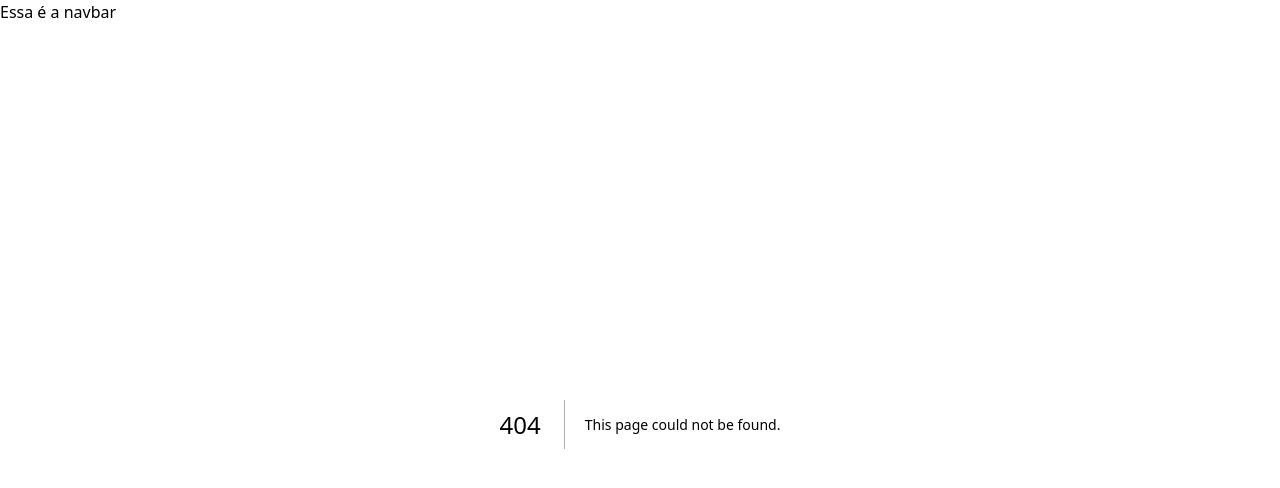
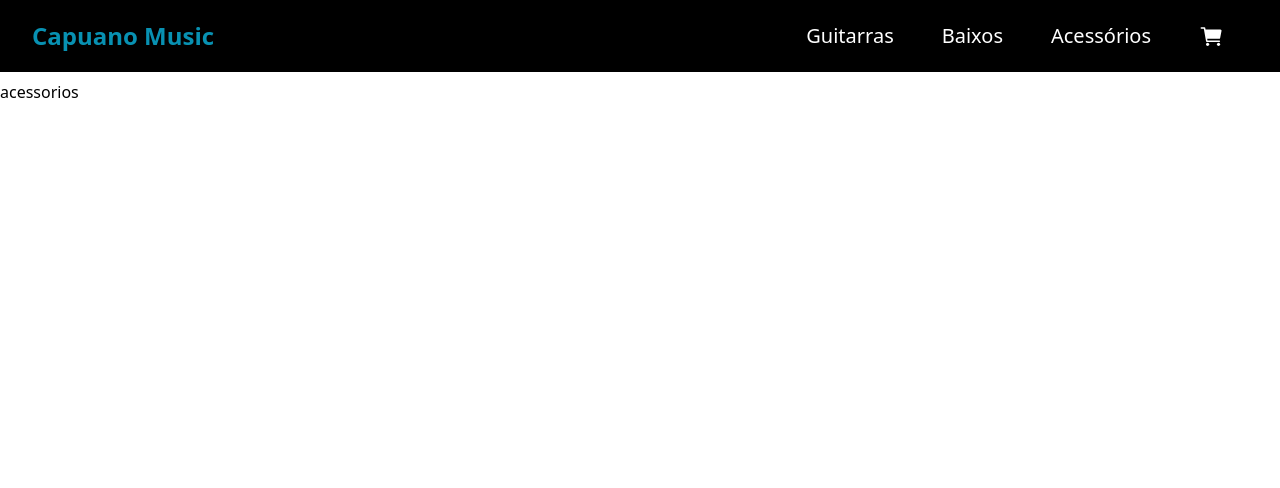
Before and after one commit to pvcapuano/capuano-music, a Next.js app in the folder front/: page /accessories in a window 1280 px wide. Before the commit this address had no page. Shown: the top 488 px of the page. Built offline with nearby package versions, Linux system fonts and the light colour scheme.

Commit message:
feat: create navbar component

```diff
--- a/front/package.json
+++ b/front/package.json
@@ -15,6 +15,7 @@
     "next": "13.3.1",
     "react": "18.2.0",
     "react-dom": "18.2.0",
+    "react-icons": "^4.8.0",
     "typescript": "5.0.4"
   },
   "devDependencies": {
--- a/front/src/Layout/layout.tsx
+++ b/front/src/Layout/layout.tsx
@@ -2,14 +2,14 @@ import Navbar from "@/components/Navbar";
 import { ReactNode } from "react";
 
 interface LayoutProps {
-  children?: JSX.Element;
+  children?: ReactNode;
 }
 
 const Layout = ({ children }: LayoutProps) => {
   return (
     <>
       <Navbar />
-      <main>{children}</main>
+      <main className="mt-20">{children}</main>
     </>
   );
 };
--- a/front/src/components/Navbar/index.tsx
+++ b/front/src/components/Navbar/index.tsx
@@ -1,11 +1,75 @@
-import React from "react";
+import Image from "next/image";
+import Link from "next/link";
+import { useState } from "react";
+import { IoCloseSharp, IoMenu, IoCart } from "react-icons/io5";
 
-const Navbar = () => {
+function NavBar() {
+  const [navbar, setNavbar] = useState(false);
   return (
     <div>
-      <h1>Essa é a navbar</h1>
+      <nav className="w-full bg-black fixed top-0 left-0 right-0 z-10">
+        <div className="justify-between px-4 mx-auto lg:max-w-7xl md:items-center md:flex md:px-8">
+          <div>
+            <div className="flex items-center justify-between py-3 md:py-5 md:block">
+              {/* LOGO */}
+              <Link href="/">
+                <h2 className="text-2xl text-cyan-600 font-bold ">
+                  Capuano Music
+                </h2>
+              </Link>
+              {/* HAMBURGER BUTTON FOR MOBILE */}
+              <div className="md:hidden">
+                <button
+                  className="p-2 text-cyan-600 rounded-md outline-none focus:border-gray-200 "
+                  onClick={() => setNavbar(!navbar)}
+                >
+                  {navbar ? (
+                    <IoCloseSharp width={30} height={30} />
+                  ) : (
+                    <IoMenu
+                      width={30}
+                      height={30}
+                      className=" active:border-none"
+                    />
+                  )}
+                </button>
+              </div>
+            </div>
+          </div>
+          <div>
+            <div
+              className={`flex-1 justify-self-center pb-3 mt-8 md:block md:pb-0 md:mt-0 ${
+                navbar ? "p-12 md:p-0 block" : "hidden"
+              }`}
+            >
+              <ul className="h-screen md:h-auto items-center justify-center md:flex ">
+                <li className=" text-xl text-white py-2 md:px-6 text-center border-b-2 md:border-b-0  hover:bg-cyan-600  border-cyan-600  md:hover:text-cyan-600 md:hover:bg-transparent">
+                  <Link href="/guitars" onClick={() => setNavbar(!navbar)}>
+                    Guitarras
+                  </Link>
+                </li>
+                <li className=" text-xl text-white py-2 px-6 text-center  border-b-2 md:border-b-0  hover:bg-cyan-600  border-cyan-600  md:hover:text-cyan-600 md:hover:bg-transparent">
+                  <Link href="/basses" onClick={() => setNavbar(!navbar)}>
+                    Baixos
+                  </Link>
+                </li>
+                <li className=" text-xl text-white py-2 px-6 text-center  border-b-2 md:border-b-0  hover:bg-cyan-600  border-cyan-600  md:hover:text-cyan-600 md:hover:bg-transparent">
+                  <Link href="/accessories" onClick={() => setNavbar(!navbar)}>
+                    Acessórios
+                  </Link>
+                </li>
+                <li className=" text-xl text-white py-2 px-6 text-center  border-b-2 md:border-b-0  hover:bg-cyan-600  border-cyan-600  md:hover:text-purple-600 md:hover:bg-transparent">
+                  <Link href="/cart" onClick={() => setNavbar(!navbar)}>
+                    <IoCart size={25} color="white" />
+                  </Link>
+                </li>
+              </ul>
+            </div>
+          </div>
+        </div>
+      </nav>
     </div>
   );
-};
+}
 
-export default Navbar;
+export default NavBar;
--- a/front/src/pages/_app.tsx
+++ b/front/src/pages/_app.tsx
@@ -1,4 +1,4 @@
-import GlobalLayout from "@/Layout/layout";
+import Layout from "@/Layout/layout";
 import "@/styles/globals.css";
 import type { AppProps } from "next/app";
 import type { ReactElement, ReactNode } from "react";
@@ -13,10 +13,9 @@ type AppPropsWithLayout = AppProps & {
 };
 
 export default function App({ Component, pageProps }: AppPropsWithLayout) {
-  const getLayout = Component.getLayout ?? ((page) => page);
   return (
-    <GlobalLayout>
+    <Layout>
       <Component {...pageProps} />
-    </GlobalLayout>
+    </Layout>
   );
 }
--- /dev/null
+++ b/front/src/pages/accessories.tsx
@@ -0,0 +1,7 @@
+import React from "react";
+
+const Accessories = () => {
+  return <div>acessorios</div>;
+};
+
+export default Accessories;
--- /dev/null
+++ b/front/src/pages/basses.tsx
@@ -0,0 +1,7 @@
+import React from "react";
+
+const Bass = () => {
+  return <div>baixos</div>;
+};
+
+export default Bass;
--- /dev/null
+++ b/front/src/pages/guitars.tsx
@@ -0,0 +1,7 @@
+import React from "react";
+
+const Guitar = () => {
+  return <div className="">guitarrinhas</div>;
+};
+
+export default Guitar;
```
Also changed, not shown: 1 other file (tests, documents, lock files or other folders).
